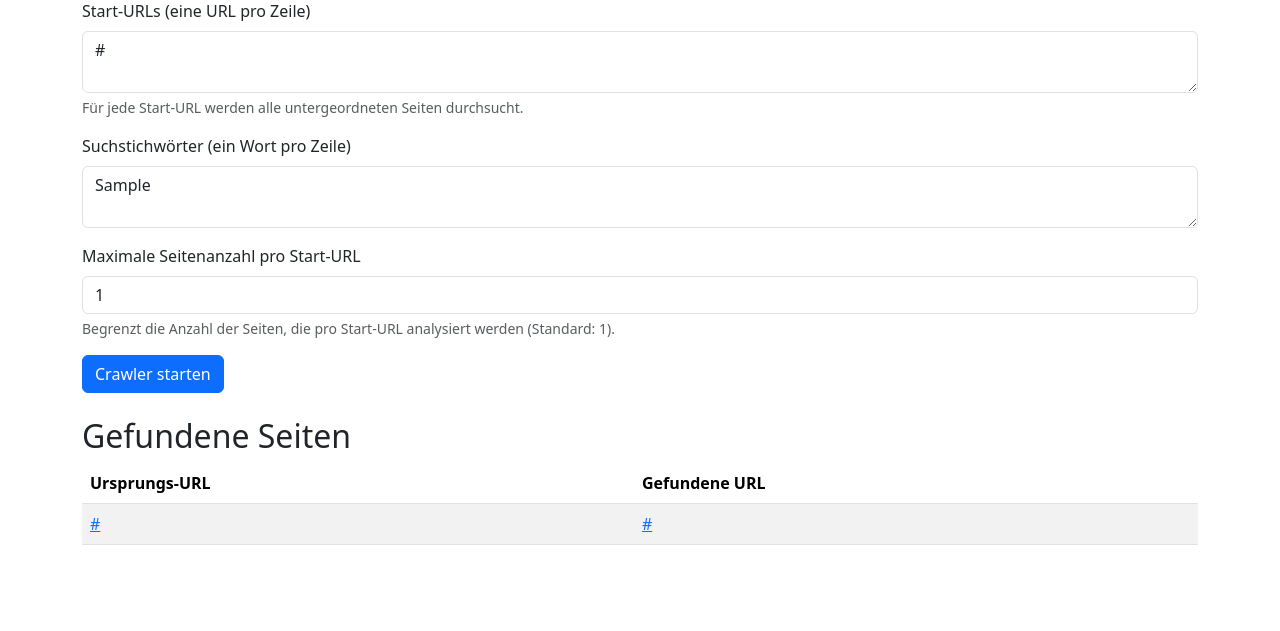
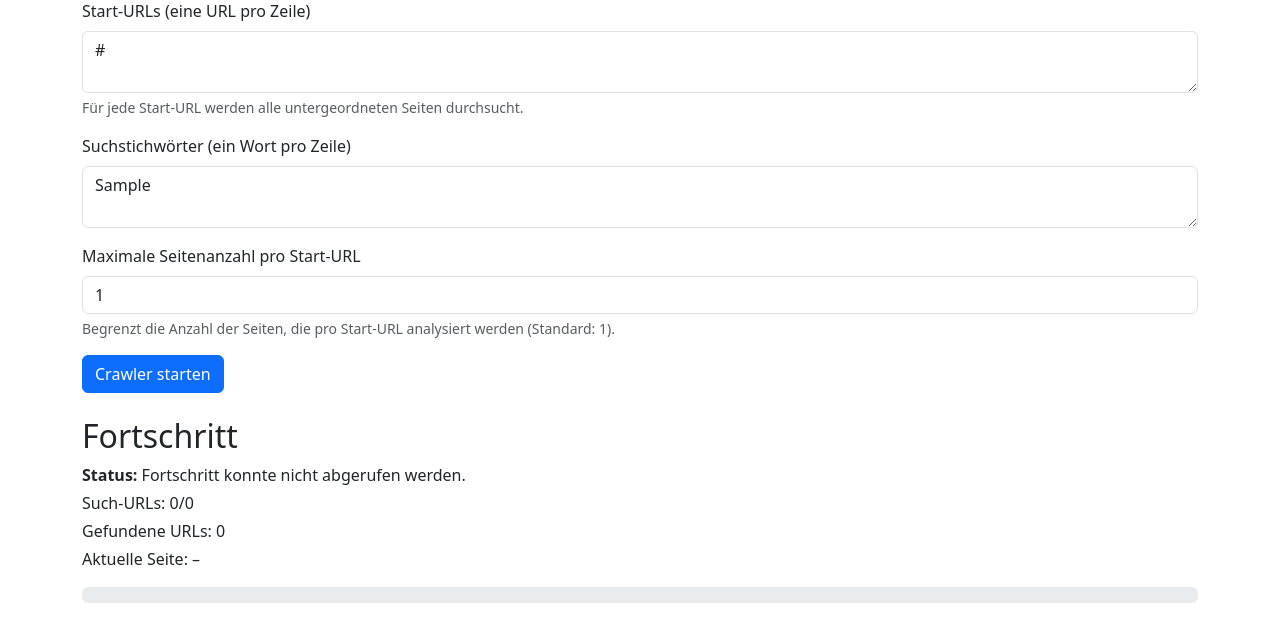
Before and after one commit to besauer/crawler2, a Flask app: template templates/index.html in a window 1280 px wide. Shown: the part 169-800 px from the top of the page. Run offline with Flask 3, Linux system fonts and the light colour scheme; the template is opened without the code that fills it: most values are stand-ins (such as "Sample title", 1, 10 or a date in 2020).

Commit message:
Add live crawl progress tracking and UI

```diff
--- a/app.py
+++ b/app.py
@@ -1,10 +1,130 @@
 from __future__ import annotations
 
-from flask import Flask, render_template, request
+import threading
+import time
+import uuid
+from dataclasses import dataclass, field
+from typing import Dict, List, Optional, Set, Tuple
 
-from crawler import crawl_site, MAX_PAGES_DEFAULT
+from flask import Flask, jsonify, render_template, request
+
+from crawler import CrawlProgress, CrawlResult, crawl_site, MAX_PAGES_DEFAULT
 
 app = Flask(__name__)
+
+
+@dataclass
+class CrawlJob:
+    """Container for the state of a running crawl job."""
+
+    id: str
+    start_urls: List[str]
+    keywords: List[str]
+    max_pages: int
+    total_start_urls: int
+    processed_start_urls: int = 0
+    current_start_url: Optional[str] = None
+    current_page: Optional[str] = None
+    visited_in_current: int = 0
+    status: str = "pending"  # pending, running, finished, error
+    error: Optional[str] = None
+    results: List[CrawlResult] = field(default_factory=list)
+    found_count: int = 0
+    progress_percent: int = 0
+    started_at: float = field(default_factory=time.time)
+    completed: bool = False
+    result_pairs: Set[Tuple[str, str]] = field(default_factory=set, repr=False, compare=False)
+    _lock: threading.Lock = field(default_factory=threading.Lock, repr=False, compare=False)
+
+    def as_dict(self) -> Dict[str, object]:
+        with self._lock:
+            return {
+                "job_id": self.id,
+                "status": self.status,
+                "error": self.error,
+                "total_start_urls": self.total_start_urls,
+                "processed_start_urls": self.processed_start_urls,
+                "current_start_url": self.current_start_url,
+                "current_page": self.current_page,
+                "visited_in_current": self.visited_in_current,
+                "found_count": self.found_count,
+                "progress_percent": self.progress_percent,
+                "completed": self.completed,
+                "results": [
+                    {
+                        "source_url": result.source_url,
+                        "target_url": result.target_url,
+                        "matched_keywords": list(result.matched_keywords),
+                    }
+                    for result in self.results
+                ],
+            }
+
+    def update_progress(self, progress: CrawlProgress) -> None:
+        with self._lock:
+            if progress.current_url:
+                self.current_page = progress.current_url
+
+            if progress.event == "visited" and progress.visited is not None:
+                self.visited_in_current = progress.visited
+
+            if progress.event == "match" and progress.result:
+                key = (progress.result.source_url, progress.result.target_url)
+                if key not in self.result_pairs:
+                    self.results.append(progress.result)
+                    self.result_pairs.add(key)
+                self.found_count = len(self.results)
+
+            pages_total = max(1, self.total_start_urls * self.max_pages)
+            overall_pages = self.processed_start_urls * self.max_pages + self.visited_in_current
+            self.progress_percent = min(100, int((overall_pages / pages_total) * 100))
+
+    def mark_start_url_finished(self) -> None:
+        with self._lock:
+            self.processed_start_urls += 1
+            self.visited_in_current = 0
+            self.current_page = None
+            pages_total = max(1, self.total_start_urls * self.max_pages)
+            overall_pages = self.processed_start_urls * self.max_pages
+            self.progress_percent = min(100, int((overall_pages / pages_total) * 100))
+
+    def mark_completed(self, *, error: Optional[str] = None) -> None:
+        with self._lock:
+            if error:
+                self.status = "error"
+                self.error = error
+            else:
+                self.status = "finished"
+                self.progress_percent = 100
+            self.completed = True
+
+
+jobs: Dict[str, CrawlJob] = {}
+
+
+def run_crawl_job(job: CrawlJob) -> None:
+    try:
+        for index, start_url in enumerate(job.start_urls, start=1):
+            with job._lock:
+                job.status = "running"
+                job.current_start_url = start_url
+                job.current_page = start_url
+                job.visited_in_current = 0
+
+            def progress_callback(progress: CrawlProgress) -> None:
+                job.update_progress(progress)
+
+            crawl_site(
+                start_url,
+                job.keywords,
+                max_pages=job.max_pages,
+                progress_callback=progress_callback,
+            )
+            job.mark_start_url_finished()
+
+        job.mark_completed()
+    except Exception as exc:  # pragma: no cover - defensive safety net
+        job.mark_completed(error=str(exc))
 
 
 @app.route("/", methods=["GET", "POST"])
@@ -16,25 +136,34 @@
 
         start_urls = [url.strip() for url in raw_start_urls.splitlines() if url.strip()]
         keywords = [kw.strip() for kw in raw_keywords.splitlines() if kw.strip()]
-        results = []
         error = None
+        job_id = None
 
         if not start_urls:
             error = "Bitte geben Sie mindestens eine Start-URL ein."
         elif not keywords:
             error = "Bitte geben Sie mindestens ein Suchstichwort ein."
         else:
-            for start_url in start_urls:
-                results.extend(crawl_site(start_url, keywords, max_pages=max_pages))
+            job_id = uuid.uuid4().hex
+            job = CrawlJob(
+                id=job_id,
+                start_urls=start_urls,
+                keywords=keywords,
+                max_pages=max_pages,
+                total_start_urls=len(start_urls),
+            )
+            jobs[job_id] = job
+            thread = threading.Thread(target=run_crawl_job, args=(job,), daemon=True)
+            thread.start()
 
         return render_template(
             "index.html",
             start_urls_input=raw_start_urls,
             keywords_input=raw_keywords,
             max_pages=max_pages,
-            results=results,
             error=error,
             submitted=True,
+            job_id=job_id,
         )
 
     return render_template(
@@ -42,10 +171,18 @@
         start_urls_input="",
         keywords_input="",
         max_pages=MAX_PAGES_DEFAULT,
-        results=[],
         error=None,
         submitted=False,
+        job_id=None,
     )
+
+
+@app.route("/status/<job_id>")
+def job_status(job_id: str):
+    job = jobs.get(job_id)
+    if not job:
+        return jsonify({"error": "Unbekannte Job-ID"}), 404
+    return jsonify(job.as_dict())
 
 
 if __name__ == "__main__":
--- a/templates/index.html
+++ b/templates/index.html
@@ -41,10 +41,22 @@
         <button type="submit" class="btn btn-primary">Crawler starten</button>
     </form>
 
-    {% if results %}
+    <div id="progress-section" class="mb-4" {% if not job_id %}style="display:none"{% endif %}>
+        <h2>Fortschritt</h2>
+        <p class="mb-1"><strong>Status:</strong> <span id="status-text">Wird vorbereitet ...</span></p>
+        <p class="mb-1">Such-URLs: <span id="start-progress">0/0</span></p>
+        <p class="mb-1">Gefundene URLs: <span id="found-count">0</span></p>
+        <p class="mb-3">Aktuelle Seite: <span id="current-page">–</span></p>
+        <div class="progress" role="progressbar" aria-valuemin="0" aria-valuemax="100">
+            <div id="progress-bar" class="progress-bar progress-bar-striped progress-bar-animated"
+                 style="width: 0%;">0%</div>
+        </div>
+    </div>
+
+    <div id="results-container" class="mb-4" style="display:none;">
         <h2>Gefundene Seiten</h2>
         <div class="table-responsive">
-            <table class="table table-striped results-table">
+            <table class="table table-striped results-table" id="results-table">
                 <thead>
                 <tr>
                     <th>Ursprungs-URL</th>
@@ -52,18 +64,123 @@
                 </tr>
                 </thead>
                 <tbody>
-                {% for result in results %}
-                    <tr>
-                        <td><a href="{{ result.source_url }}" target="_blank" rel="noopener">{{ result.source_url }}</a></td>
-                        <td><a href="{{ result.target_url }}" target="_blank" rel="noopener">{{ result.target_url }}</a></td>
-                    </tr>
-                {% endfor %}
                 </tbody>
             </table>
         </div>
-    {% elif submitted %}
-        <div class="alert alert-info" role="alert">Keine Treffer für die angegebenen Stichwörter gefunden.</div>
-    {% endif %}
+    </div>
+
+    <div id="no-results-alert" class="alert alert-info" role="alert" style="display:none;">
+        Keine Treffer für die angegebenen Stichwörter gefunden.
+    </div>
 </div>
+
+{% if job_id %}
+<script>
+    const jobId = "{{ job_id }}";
+    const statusUrl = `/status/${jobId}`;
+    const progressSection = document.getElementById("progress-section");
+    const statusText = document.getElementById("status-text");
+    const startProgress = document.getElementById("start-progress");
+    const foundCount = document.getElementById("found-count");
+    const currentPage = document.getElementById("current-page");
+    const progressBar = document.getElementById("progress-bar");
+    const resultsContainer = document.getElementById("results-container");
+    const resultsTableBody = document.querySelector("#results-table tbody");
+    const noResultsAlert = document.getElementById("no-results-alert");
+
+    progressSection.style.display = "";
+
+    let pollInterval = null;
+
+    function translateStatus(status, errorMessage) {
+        switch (status) {
+            case "running":
+                return "Crawler läuft";
+            case "finished":
+                return "Suche abgeschlossen";
+            case "error":
+                return errorMessage ? `Fehler: ${errorMessage}` : "Fehler während der Suche";
+            default:
+                return "Wird vorbereitet ...";
+        }
+    }
+
+    function renderResults(results) {
+        resultsTableBody.innerHTML = "";
+        results.forEach(result => {
+            const row = document.createElement("tr");
+            const sourceCell = document.createElement("td");
+            const targetCell = document.createElement("td");
+
+            const sourceLink = document.createElement("a");
+            sourceLink.href = result.source_url;
+            sourceLink.textContent = result.source_url;
+            sourceLink.target = "_blank";
+            sourceLink.rel = "noopener";
+
+            const targetLink = document.createElement("a");
+            targetLink.href = result.target_url;
+            targetLink.textContent = result.target_url;
+            targetLink.target = "_blank";
+            targetLink.rel = "noopener";
+
+            sourceCell.appendChild(sourceLink);
+            targetCell.appendChild(targetLink);
+
+            row.appendChild(sourceCell);
+            row.appendChild(targetCell);
+
+            resultsTableBody.appendChild(row);
+        });
+
+        if (results.length > 0) {
+            resultsContainer.style.display = "";
+            noResultsAlert.style.display = "none";
+        }
+    }
+
+    function updateStatus() {
+        fetch(statusUrl)
+            .then(response => response.json())
+            .then(data => {
+                if (data.error && !data.status) {
+                    statusText.textContent = data.error;
+                    clearInterval(pollInterval);
+                    pollInterval = null;
+                    return;
+                }
+
+                statusText.textContent = translateStatus(data.status, data.error);
+                startProgress.textContent = `${data.processed_start_urls}/${data.total_start_urls}`;
+                foundCount.textContent = data.found_count;
+                currentPage.textContent = data.current_page || "–";
+
+                const percent = data.progress_percent || 0;
+                progressBar.style.width = `${percent}%`;
+                progressBar.textContent = `${percent}%`;
+                progressBar.setAttribute("aria-valuenow", percent);
+
+                if (Array.isArray(data.results)) {
+                    renderResults(data.results);
+                }
+
+                if (data.completed) {
+                    clearInterval(pollInterval);
+                    pollInterval = null;
+                    if ((data.results || []).length === 0 && !data.error) {
+                        noResultsAlert.style.display = "";
+                    }
+                    progressBar.classList.remove("progress-bar-animated");
+                }
+            })
+            .catch(() => {
+                statusText.textContent = "Fortschritt konnte nicht abgerufen werden.";
+            });
+    }
+
+    pollInterval = setInterval(updateStatus, 1500);
+    updateStatus();
+</script>
+{% endif %}
 </body>
 </html>
```
Also changed, not shown: crawler.py (+69 -8 lines), README.md.
